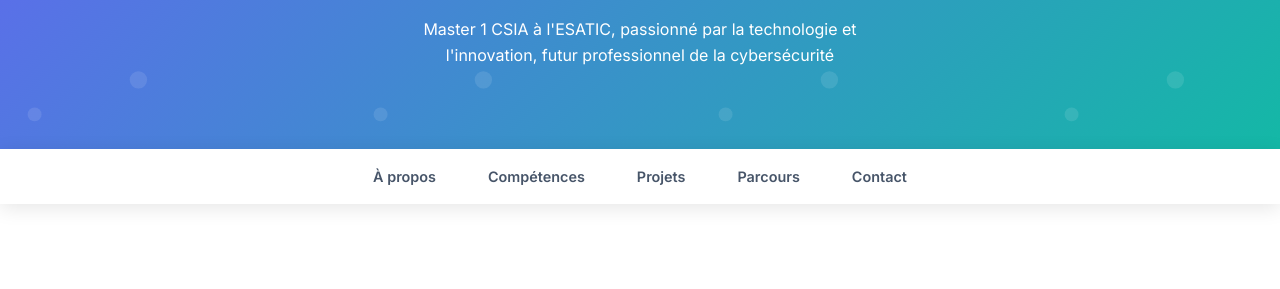
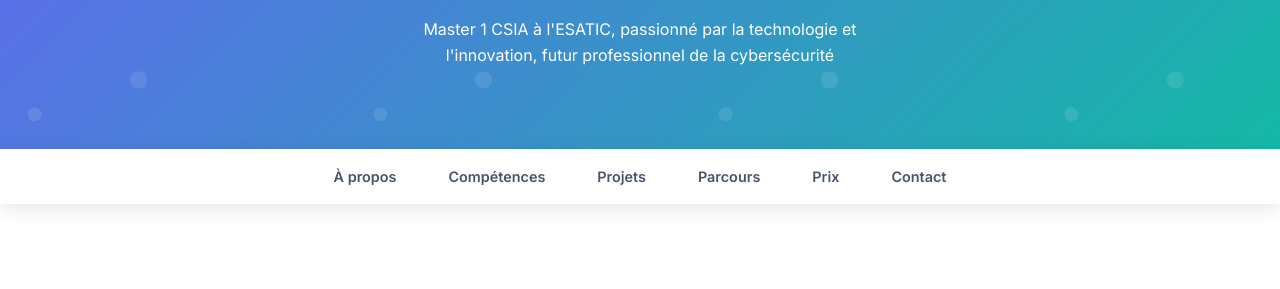
Before and after one commit to brahimadev-maker/developer, a website: page index.html in a window 1280 px wide. Shown: the part 197-486 px from the top of the page. Drawn offline with Linux system fonts and the light colour scheme.

Commit message:
new version with prizes included

```diff
--- a/index.html
+++ b/index.html
@@ -1178,7 +1178,9 @@
             <li><a href="#skills">Compétences</a></li>
             <li><a href="#projects">Projets</a></li>
             <li><a href="#experience">Parcours</a></li>
+            <li><a href="#awards">Prix</a></li>
             <li><a href="#contact">Contact</a></li>
+
         </ul>
     </nav>
 
```
